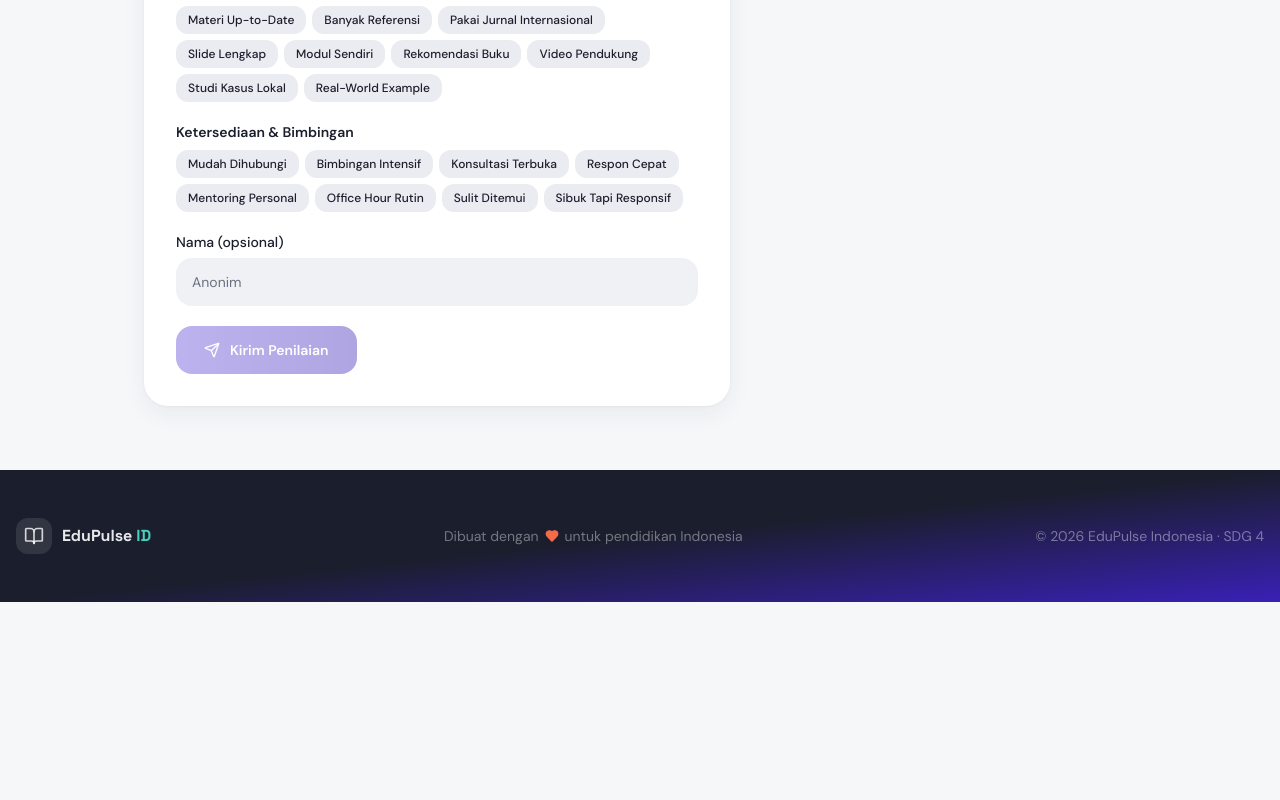
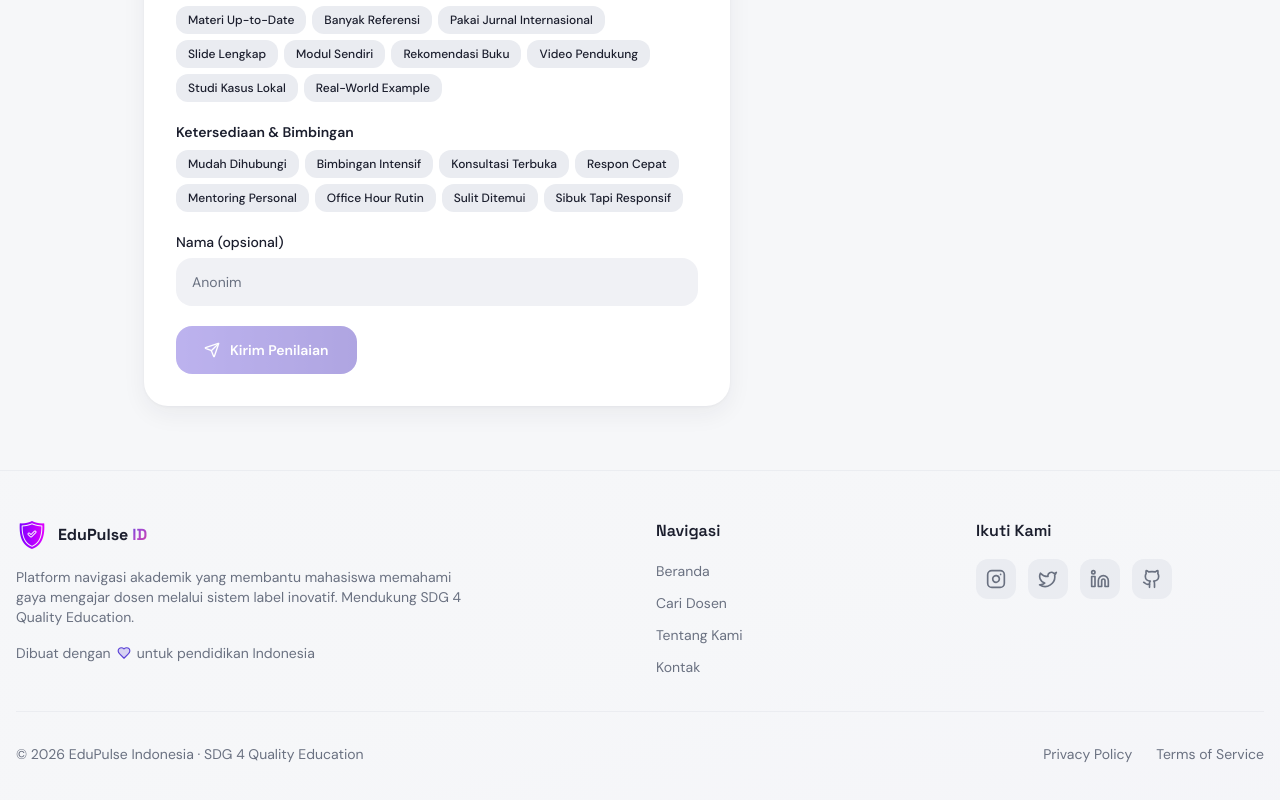
Before and after one commit to RizkyPutraIchfiandra/EduPulse-Indonesia, a React (Vite) app: page /dosen/0003128910 in a window 1280 px wide. Shown: the part 1719-2519 px from the top of the page. Before the commit the page ends 2321 px from the top, so only its background shows below. Built offline with nearby package versions, Linux system fonts and the light colour scheme; the HTML template or start-up script is replaced by a standard one.

Commit message:
Update Footer with comprehensive layout using Icon SE.png

```diff
--- a/src/components/Footer.tsx
+++ b/src/components/Footer.tsx
@@ -1,31 +1,107 @@
-import { BookOpen, Heart } from "lucide-react";
+import { Heart, Github, Instagram, Linkedin, Twitter } from "lucide-react";
 
 const Footer = () => (
-  <footer className="relative overflow-hidden">
-    {/* Gradient background */}
-    <div className="absolute inset-0 bg-gradient-to-br from-foreground via-foreground to-indigo-dark" />
+  <footer className="relative overflow-hidden border-t border-border/50">
+    {/* Subtle gradient background */}
+    <div className="absolute inset-0 bg-gradient-to-br from-background via-background to-indigo-muted/20" />
 
     <div className="relative container mx-auto px-4 py-12">
-      <div className="flex flex-col md:flex-row items-center justify-between gap-6">
-        <div className="flex items-center gap-2.5">
-          <div className="w-9 h-9 rounded-xl bg-primary-foreground/10 flex items-center justify-center">
-            <BookOpen className="w-5 h-5 text-primary-foreground/80" />
+      <div className="grid md:grid-cols-4 gap-8 mb-8">
+        {/* Brand Section */}
+        <div className="md:col-span-2">
+          <div className="flex items-center gap-2.5 mb-4">
+            <img src="/Icon SE.png" alt="EduPulse Icon" className="w-8 h-8 object-contain" />
+            <div className="flex items-center gap-1">
+              <span className="font-display font-bold text-foreground">EduPulse</span>
+              <span className="font-display font-bold text-gradient">ID</span>
+            </div>
           </div>
-          <div className="flex items-center gap-1">
-            <span className="font-display font-bold text-primary-foreground/90">EduPulse</span>
-            <span className="font-display font-bold text-teal-light">ID</span>
+          <p className="text-muted-foreground text-sm mb-4 max-w-md">
+            Platform navigasi akademik yang membantu mahasiswa memahami gaya mengajar dosen melalui sistem label inovatif. Mendukung SDG 4 Quality Education.
+          </p>
+          <div className="flex items-center gap-1.5 text-muted-foreground text-sm">
+            <span>Dibuat dengan</span>
+            <Heart className="w-3.5 h-3.5 text-indigo fill-indigo/20" />
+            <span>untuk pendidikan Indonesia</span>
           </div>
         </div>
 
-        <div className="flex items-center gap-1.5 text-primary-foreground/40 text-sm">
-          <span>Dibuat dengan</span>
-          <Heart className="w-3.5 h-3.5 text-coral fill-coral" />
-          <span>untuk pendidikan Indonesia</span>
+        {/* Navigation Links */}
+        <div>
+          <h3 className="font-display font-semibold text-foreground mb-4">Navigasi</h3>
+          <ul className="space-y-2">
+            <li>
+              <a href="#beranda" className="text-muted-foreground hover:text-foreground text-sm transition-colors">
+                Beranda
+              </a>
+            </li>
+            <li>
+              <a href="#cari-dosen" className="text-muted-foreground hover:text-foreground text-sm transition-colors">
+                Cari Dosen
+              </a>
+            </li>
+            <li>
+              <a href="#tentang" className="text-muted-foreground hover:text-foreground text-sm transition-colors">
+                Tentang Kami
+              </a>
+            </li>
+            <li>
+              <a href="#kontak" className="text-muted-foreground hover:text-foreground text-sm transition-colors">
+                Kontak
+              </a>
+            </li>
+          </ul>
         </div>
 
-        <p className="text-primary-foreground/40 text-sm">
-          © 2026 EduPulse Indonesia · SDG 4
+        {/* Social Links */}
+        <div>
+          <h3 className="font-display font-semibold text-foreground mb-4">Ikuti Kami</h3>
+          <div className="flex gap-3">
+            <a
+              href="#"
+              className="w-10 h-10 rounded-xl bg-secondary flex items-center justify-center text-muted-foreground hover:bg-indigo-muted hover:text-indigo transition-all"
+              aria-label="Instagram"
+            >
+              <Instagram className="w-5 h-5" />
+            </a>
+            <a
+              href="#"
+              className="w-10 h-10 rounded-xl bg-secondary flex items-center justify-center text-muted-foreground hover:bg-indigo-muted hover:text-indigo transition-all"
+              aria-label="Twitter"
+            >
+              <Twitter className="w-5 h-5" />
+            </a>
+            <a
+              href="#"
+              className="w-10 h-10 rounded-xl bg-secondary flex items-center justify-center text-muted-foreground hover:bg-indigo-muted hover:text-indigo transition-all"
+              aria-label="LinkedIn"
+            >
+              <Linkedin className="w-5 h-5" />
+            </a>
+            <a
+              href="#"
+              className="w-10 h-10 rounded-xl bg-secondary flex items-center justify-center text-muted-foreground hover:bg-indigo-muted hover:text-indigo transition-all"
+              aria-label="GitHub"
+            >
+              <Github className="w-5 h-5" />
+            </a>
+          </div>
+        </div>
+      </div>
+
+      {/* Bottom Bar */}
+      <div className="pt-8 border-t border-border/50 flex flex-col md:flex-row items-center justify-between gap-4">
+        <p className="text-muted-foreground text-sm">
+          © 2026 EduPulse Indonesia · SDG 4 Quality Education
         </p>
+        <div className="flex gap-6">
+          <a href="#" className="text-muted-foreground hover:text-foreground text-sm transition-colors">
+            Privacy Policy
+          </a>
+          <a href="#" className="text-muted-foreground hover:text-foreground text-sm transition-colors">
+            Terms of Service
+          </a>
+        </div>
       </div>
     </div>
   </footer>
```
